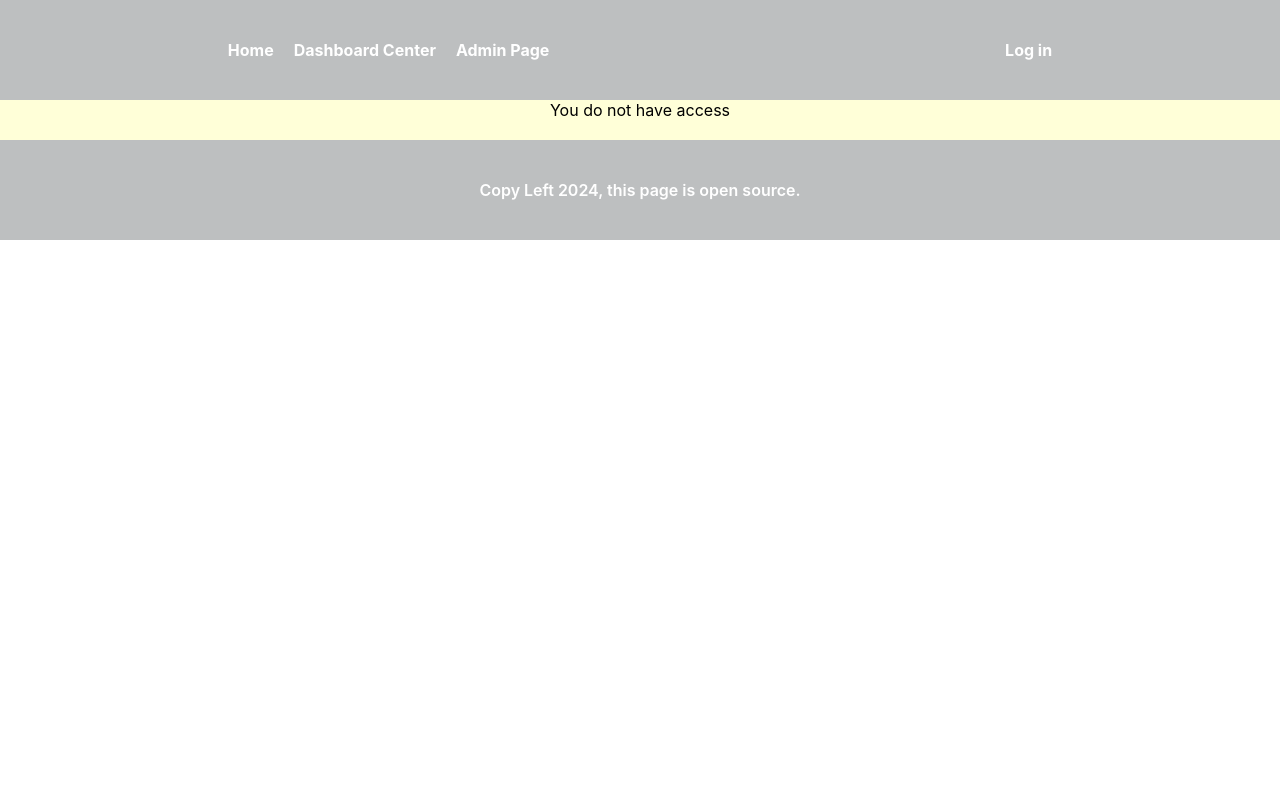
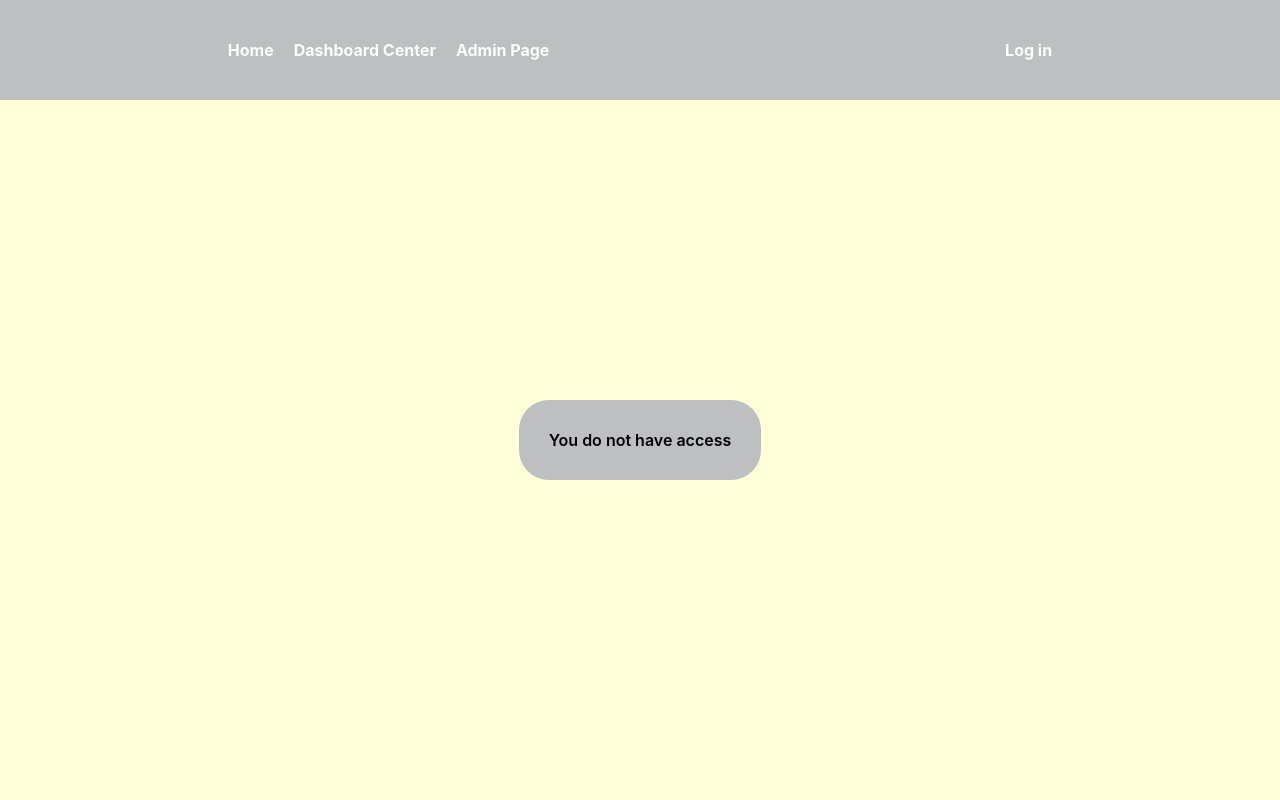
Before and after one commit to Firet/permissions-auth-app, a React (Vite) app: page /admin in a window 1280 px wide. Shown: the top 800 px of the page. Built offline with nearby package versions, Linux system fonts and the light colour scheme; no server answers.

Commit message:
Create NoAccess page component

```diff
--- a/src/auth/RequireAuth.tsx
+++ b/src/auth/RequireAuth.tsx
@@ -1,5 +1,6 @@
 import { Navigate, useLocation } from 'react-router-dom';
 import { useAuth } from '../hooks/useAuth';
+import { NoAccess } from '../pages/NoAccess/NoAccess';
 
 export function RequireAuth({ children }: { children: JSX.Element }) {
 	const auth = useAuth();
@@ -20,7 +21,7 @@ export function RequireAdminAuth({ children }: { children: JSX.Element }) {
 	const auth = useAuth();
 
 	if (!auth.authState.isAdmin) {
-		return <div>You do not have access</div>;
+		return <NoAccess />;
 	}
 	return children;
 }
--- /dev/null
+++ b/src/pages/NoAccess/NoAccess.tsx
@@ -0,0 +1,23 @@
+import styled from '@emotion/styled';
+
+const NoAccessContainer = styled.div`
+	margin-top: 100px;
+	min-height: 100vh;
+`;
+
+const NoAccessCard = styled.div`
+	background-color: #bdbfc0;
+	margin-top: 200px;
+	min-height: 40%;
+	border-radius: 30px;
+	padding: 30px;
+	font-weight: 600;
+`;
+
+export function NoAccess() {
+    return (<NoAccessContainer>
+        <NoAccessCard>
+            You do not have access
+        </NoAccessCard>
+    </NoAccessContainer>);
+}
```
